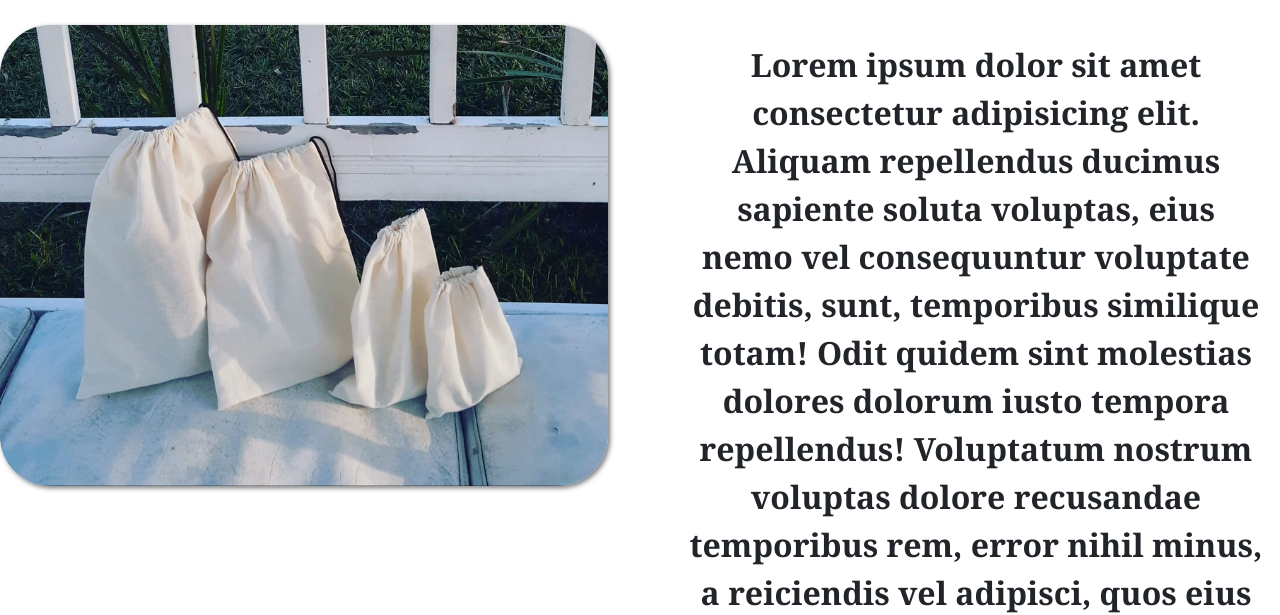
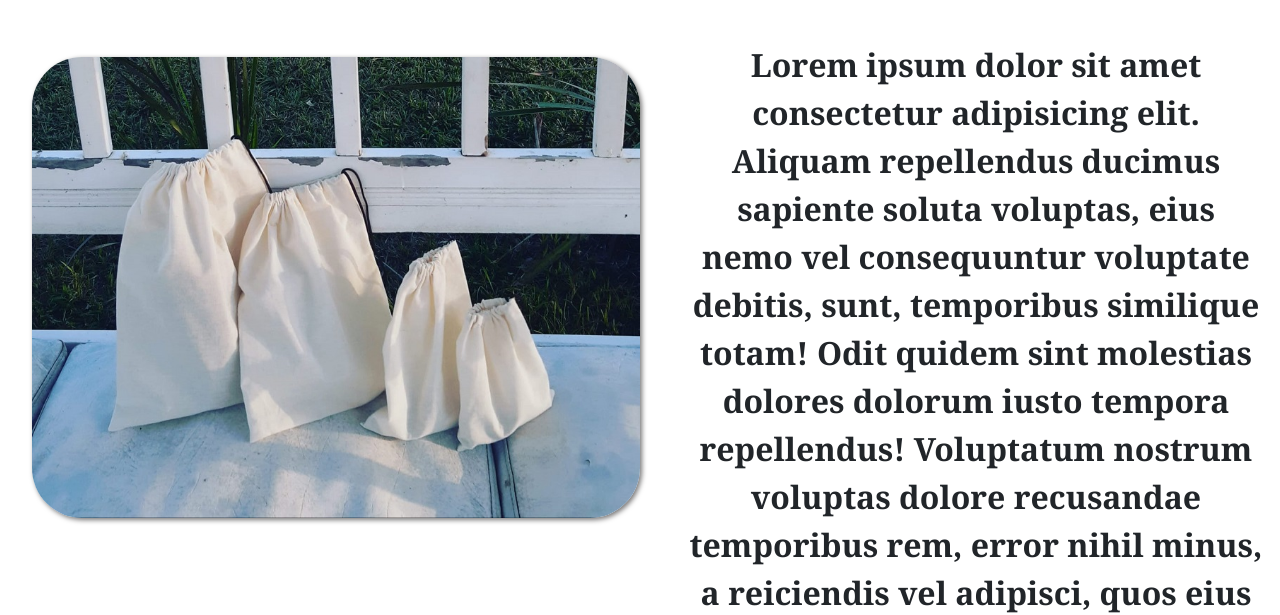
Before and after one commit to SanttiRamos/Preentrega2-Ramos, a plain HTML site: page pages/about.html in a window 1280 px wide. Shown: the part 189-804 px from the top of the page. Drawn offline with nearby package versions, Linux system fonts and the light colour scheme.

Commit message:
arreglo margen img de about

```diff
--- a/css/main.css
+++ b/css/main.css
@@ -139,6 +139,7 @@ main .about img{
     width: 100%;
     box-shadow: 2px 2px 5px rgb(119, 118, 118);
     border-radius: 50px;
+    margin: 2rem;
 }
 
 main .about p{
```
